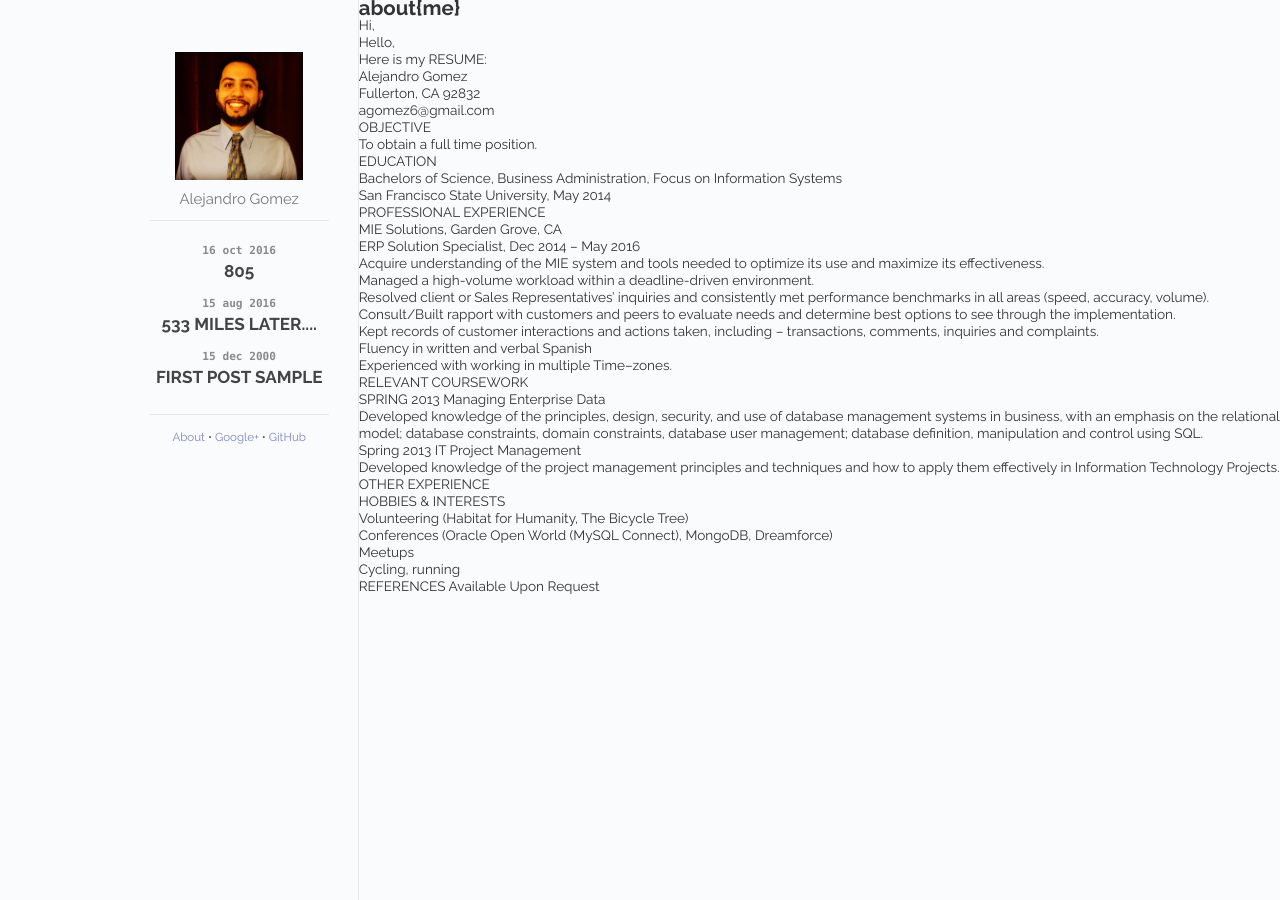
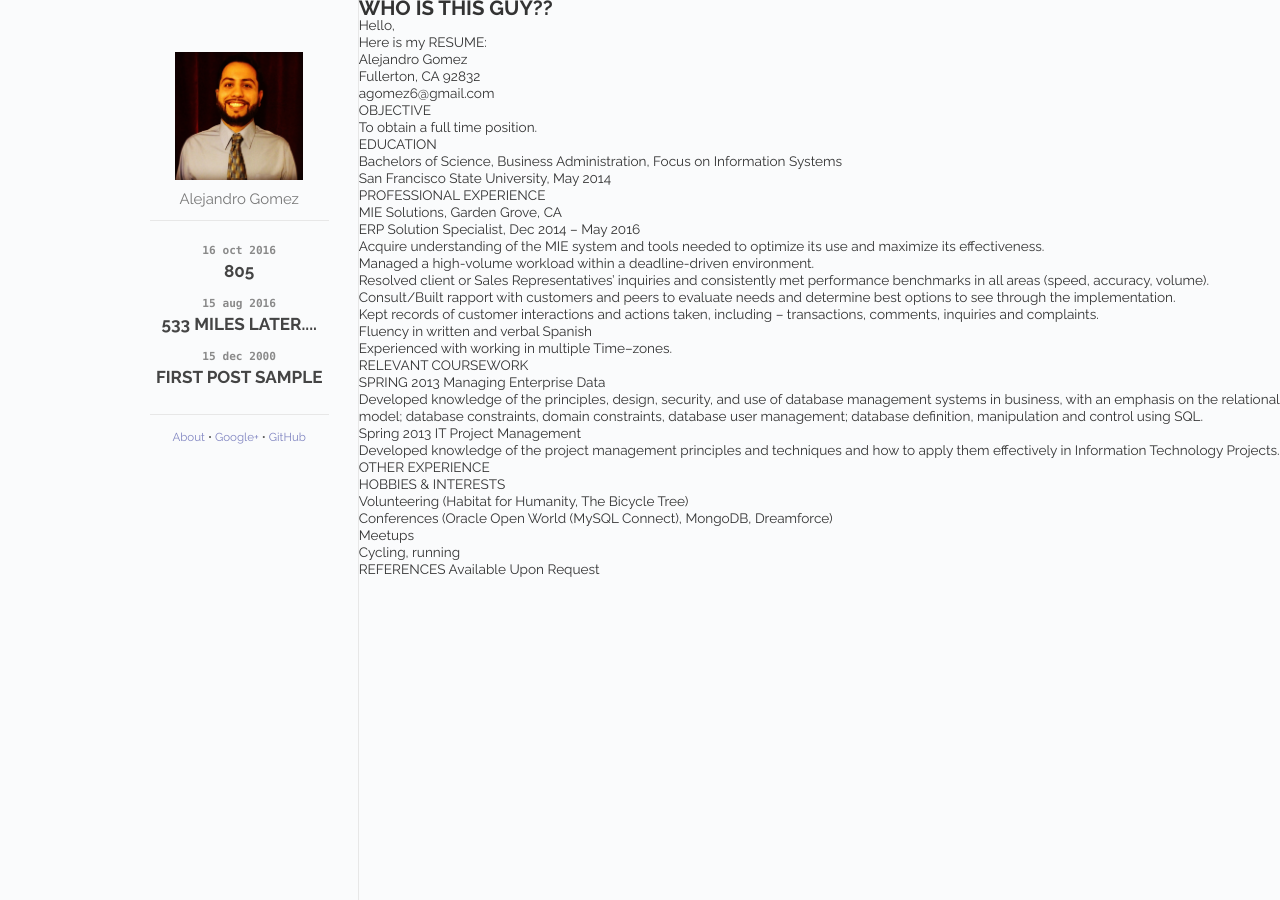
Before and after one commit to ago6/ago6.github.io, a Jekyll site: the page built from about.html, in a window 1280 px wide. Built offline with Jekyll 4.4.1, drawn with Linux system fonts in a browser that asks for light colours.

Commit message:
Update about.html

```diff
--- a/about.html
+++ b/about.html
@@ -4,12 +4,11 @@ title: Dan's Tech Blog
 ---
 
 <div id="home">
-  <h2 class="green">about{me}</h2>
-<p>Hi,</p>
+  <h2 class="green">WHO IS THIS GUY??</h2>
 
-      <p>     Hello,</p>
+<p>       Hello,                          </p>
 
-       <p> Here is my RESUME:</p>
+<p>       Here is my RESUME:              </p>
 
                                            <p> Alejandro Gomez</p>
                                          <p> Fullerton, CA 92832</p>
```
